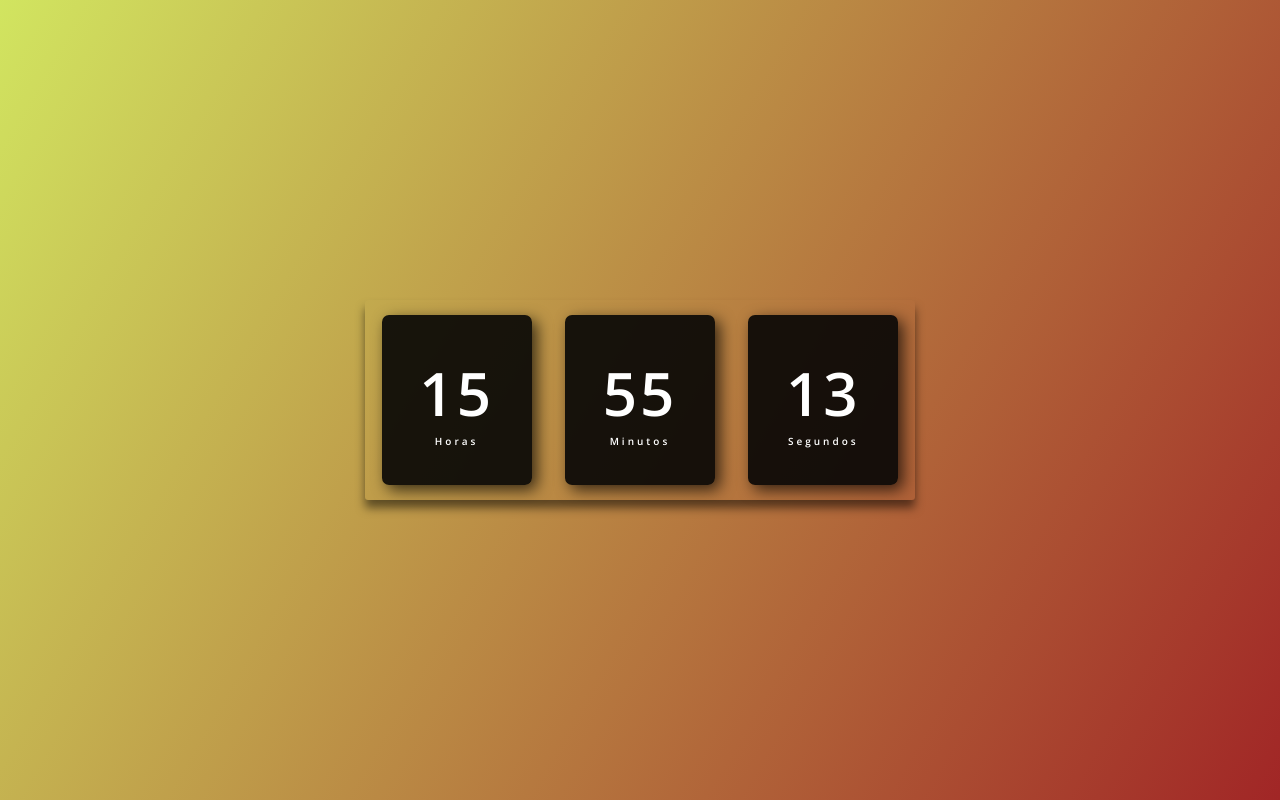
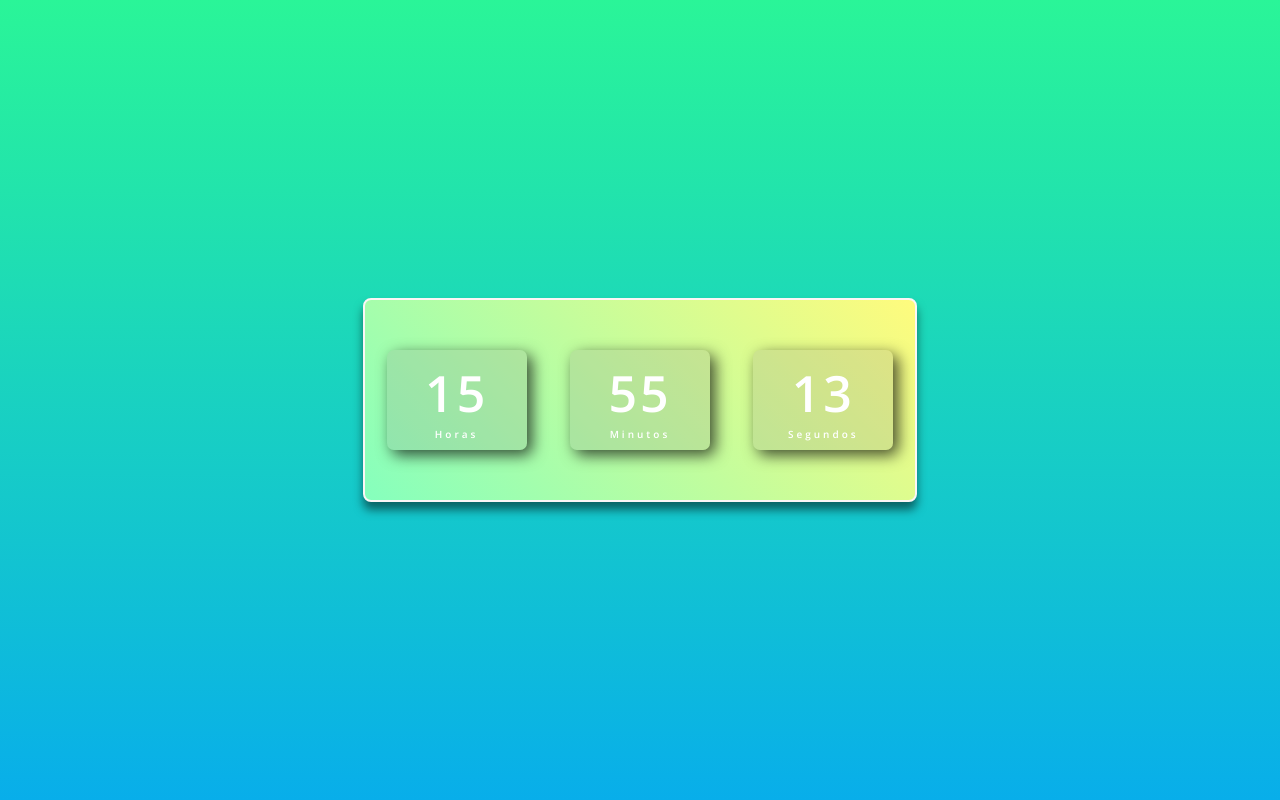
Before and after one commit to TiagoSouzRodrigues/relogio-digital-in-html-css-and-js-, a plain HTML site: page index.html in a window 1280 px wide. Drawn offline with nearby package versions, Linux system fonts and the light colour scheme.

Commit message:
Update style.css

```diff
--- a/style.css
+++ b/style.css
@@ -1,12 +1,20 @@
-@import url('https://fonts.googleapis.com/css2?family=Noto+Sans:wght@400;500&family=Open+Sans:wght@400;500;600&display=swap');
+@import url("https://fonts.googleapis.com/css2?family=Noto+Sans:wght@400;500&family=Open+Sans:wght@400;500;600&display=swap");
 * {
   margin: 0;
   padding: 0;
-    font-family: 'Open sans', sans-serif;
+  font-family: "Open sans", sans-serif;
+}
+
+h1{
+    display: flex;
+    text-align: center;
+    color: #6b7972;
 }
 body {
   height: 100vh;
-    background: linear-gradient(120deg, #c9e043d8, #910101da);
+  background-color: #08aeea;
+  background-image: linear-gradient(0deg, #08aeea 0%, #2af598 100%);
+
   display: flex;
   align-items: center;
   justify-content: center;
@@ -17,35 +25,38 @@ body {
   justify-content: space-around;
   height: 200px;
   width: 550px;
-    background: transparent;
-    border-radius: 3px;
-    box-shadow: 0px 8px 10px rgba(0, 0, 0, .5);
+  background-color: #85ffbd;
+  background-image: linear-gradient(45deg, #85ffbd 0%, #fffb7d 100%);
+
+  border: 2px solid rgb(252, 246, 246);
+  border-radius: 8px;
+  box-shadow: 0px 8px 10px rgba(0, 0, 0, 0.5);
 }
 .relogio div {
-    height: 170px;
-    width: 150px;
+  height: 100px;
+  width: 140px;
   display: flex;
   flex-direction: column;
   align-items: center;
   justify-content: center;
   color: #fff;
-    background: rgba(5, 5, 5, 0.9);
-    box-shadow: 5px 5px 15px rgba(0, 0, 0, .7);
+  background: rgba(141, 139, 139, 0.212);
+  box-shadow: 5px 5px 15px rgba(0, 0, 0, 0.7);
   border-radius: 7px;
   letter-spacing: 3px;
 }
 .relogio span {
   font-weight: bolder;
-    font-size: 60px;
+  font-size: 50px;
 }
 .relogio span.tempo {
   font-size: 10px;
 }
 
-@media only screen and (max-width: 900px){
-    div.relogio{
-        height: 78vh;
+@media only screen and (max-width: 1000px) {
+  div.relogio {
+    height: 80vh;
     flex-direction: column;
-        width:38vh;
+    width: 46vh;
   }
 }
```
Lines whose indentation alone changed are shown as unchanged.
